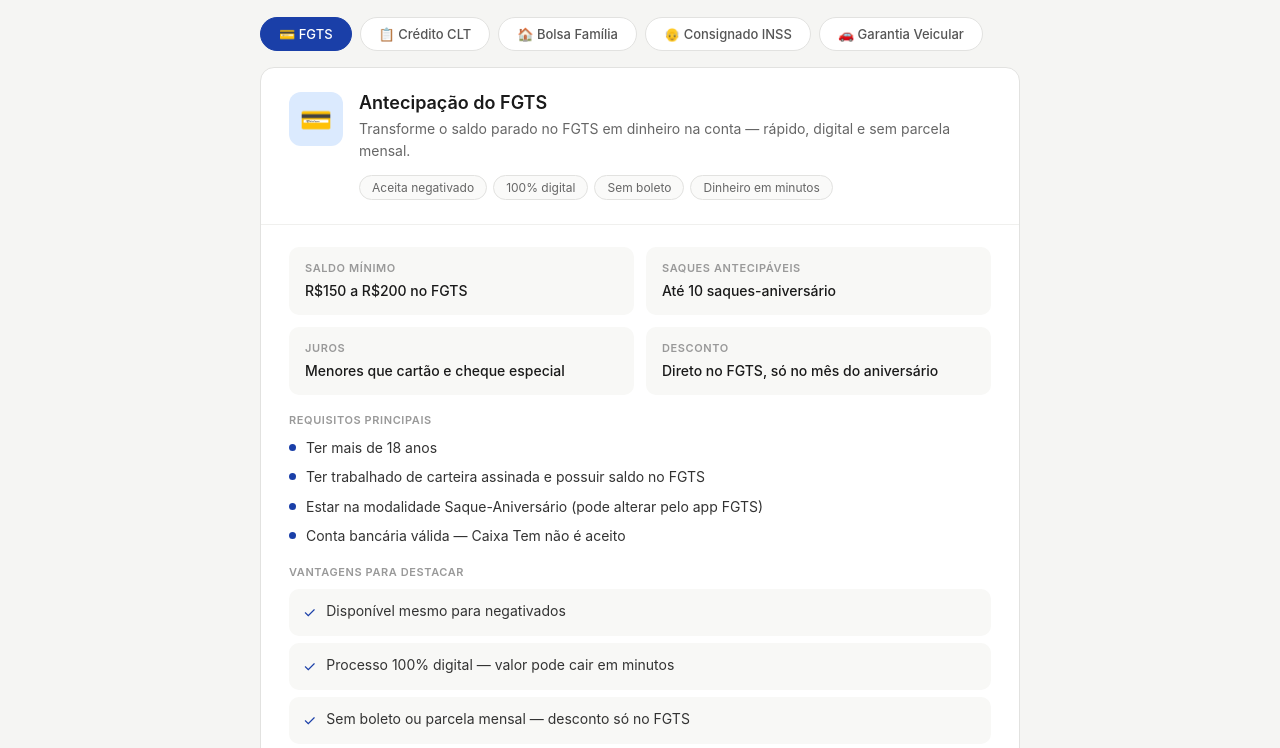
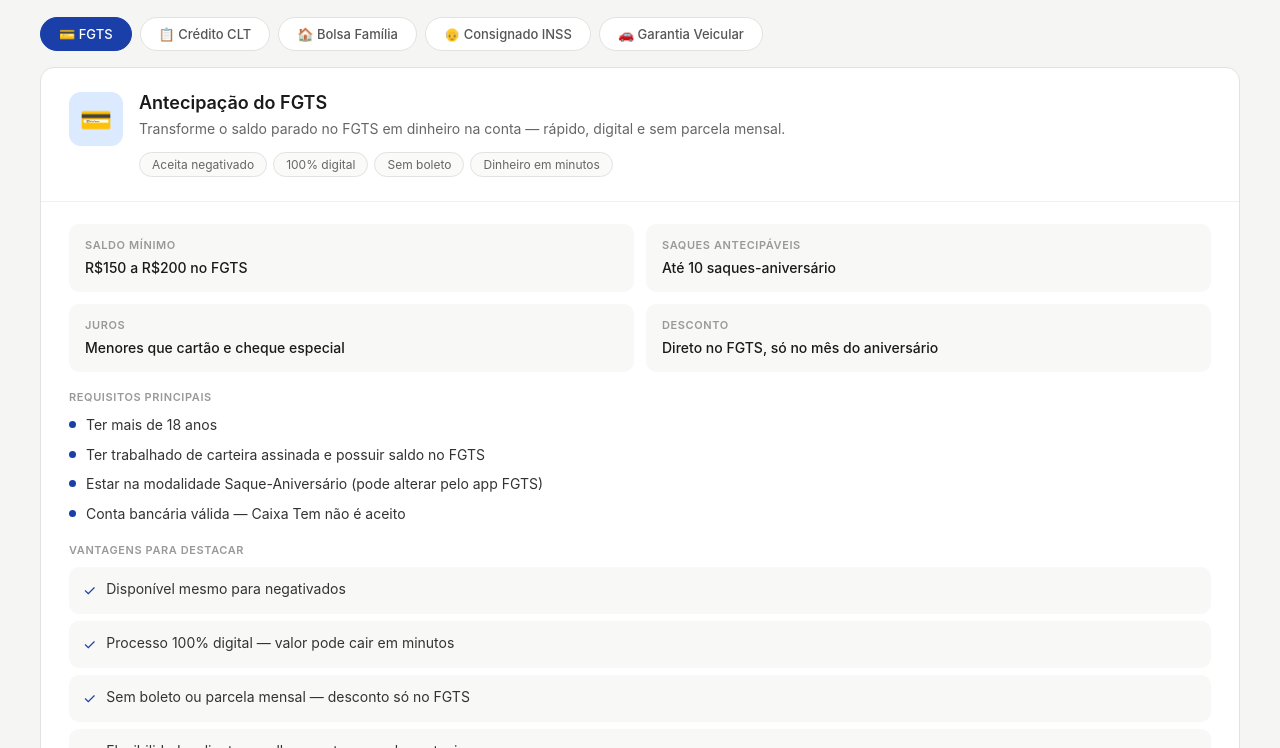
Before and after one commit to nhpti/site_servi-os_NHP, a plain HTML site: page index.html in a window 1280 px wide. Shown: the part 112-860 px from the top of the page. Drawn offline with Linux system fonts and the light colour scheme.

Commit message:
aumentar largura maxima para 1200px

```diff
--- a/index.html
+++ b/index.html
@@ -7,7 +7,7 @@
 <style>
   * { box-sizing: border-box; margin: 0; padding: 0; }
   body { font-family: -apple-system, BlinkMacSystemFont, 'Segoe UI', sans-serif; background: #f5f5f3; color: #1a1a1a; padding: 24px 16px; min-height: 100vh; }
-  .wrapper { max-width: 760px; margin: 0 auto; }
+  .wrapper { max-width: 1200px; margin: 0 auto; }
 
   .header {
     background: #1a3fa8;
```
